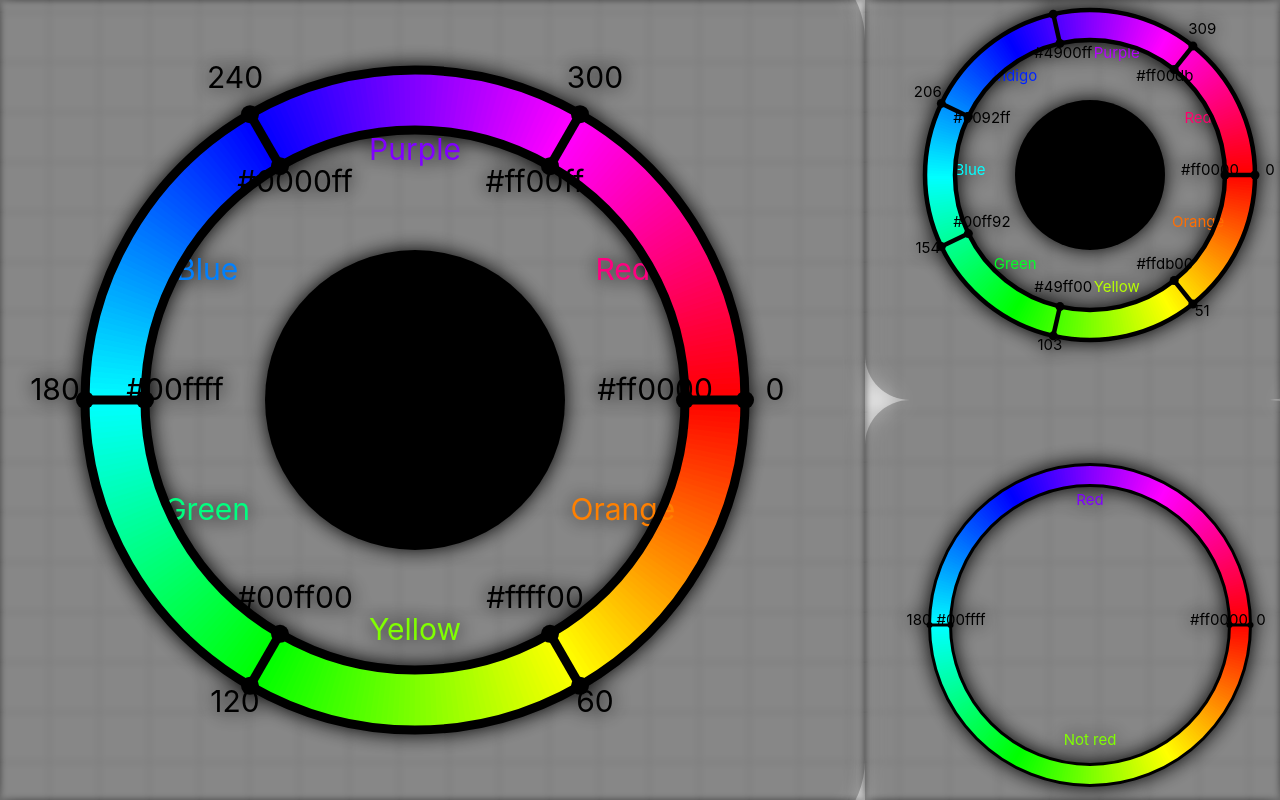
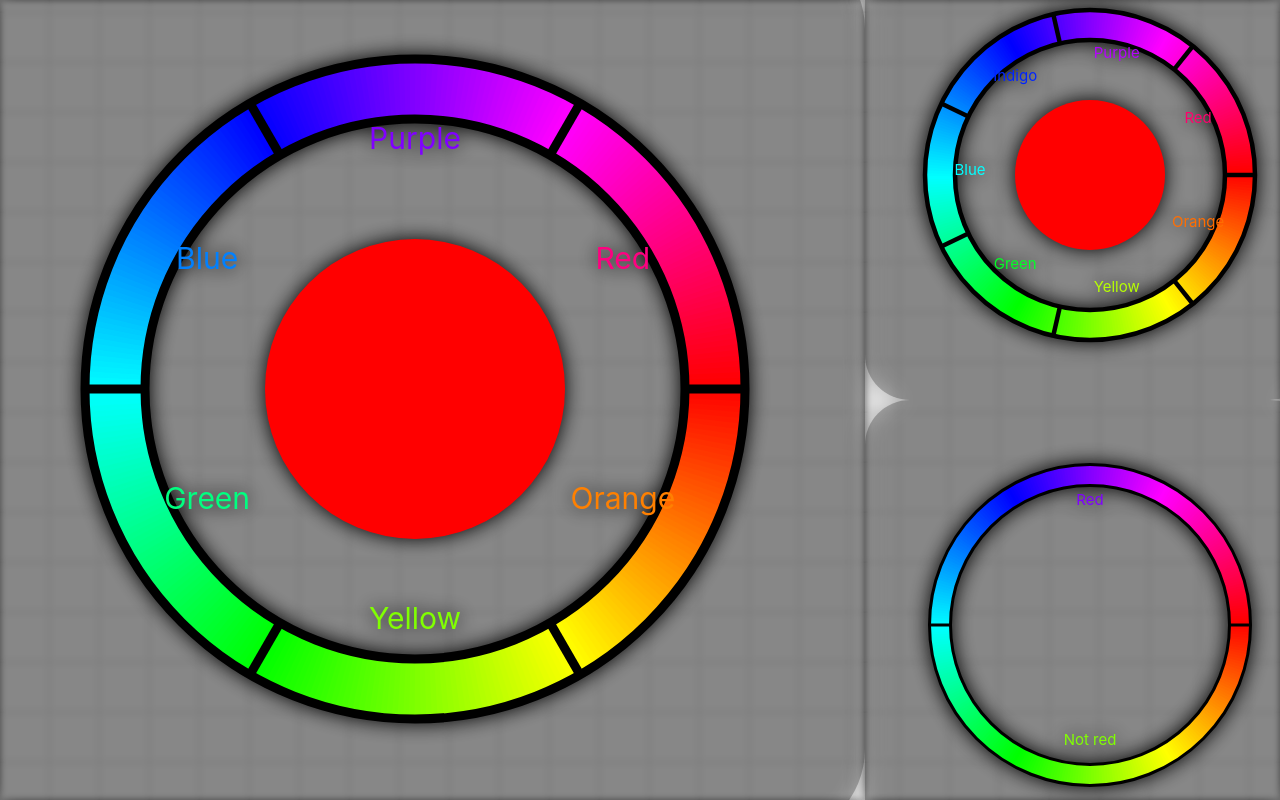
Before and after one commit to Jordan-SFU/WhatIsYellow, a React (Create React App) app in the folder what-is-yellow/: page / in a window 1280 px wide. Built offline with nearby package versions, Linux system fonts and the light colour scheme; the HTML template or start-up script is replaced by a standard one.

Commit message:
added database functionality and a few other minor edits

```diff
--- a/what-is-yellow/package.json
+++ b/what-is-yellow/package.json
@@ -7,6 +7,7 @@
     "@testing-library/jest-dom": "^5.17.0",
     "@testing-library/react": "^13.4.0",
     "@testing-library/user-event": "^13.5.0",
+    "firebase": "^10.12.4",
     "react": "^18.3.1",
     "react-dom": "^18.3.1",
     "react-scripts": "^5.0.1",
--- a/what-is-yellow/src/App.js
+++ b/what-is-yellow/src/App.js
@@ -1,14 +1,49 @@
 import React from "react";
 import CircularSlider from "./Components/CircularSlider";
 import './index.css'; // Import the CSS file
+import { useState } from "react";
+import db from "./Firebase";
+import { onSnapshot, collection, addDoc, setDoc, doc, getDoc } from "firebase/firestore";
 
 function App() {
+  const [sliderValues, setSliderValues] = useState([0, 0, 0, 0, 0, 0]);
+
+  const handleSubmit = async () => {
+    const collectionRef = collection(db, "colour wheel default");
+    const payload = { "color regions": sliderValues };
+
+    await addDoc(collectionRef, payload);
+
+    // get the document with id 'main' and its data
+    const docRef = doc(db, "colour wheel default", "main");
+    const docSnap = await getDoc(docRef);
+
+    let n = docSnap.data().n;
+    let regions = docSnap.data()["color regions"];
+
+    // calculate the new average
+    // TODO: special case for circular average
+    let newRegions = regions.map((region, index) => {
+      return (region * n + sliderValues[index]) / (n + 1);
+    });
+
+    // update the document
+    await setDoc(docRef, { "color regions": newRegions, n: n + 1 });
+  }
+
+  const handleSliderChange = (index, angle) => {
+    const newSliderValues = [...sliderValues];
+    newSliderValues[index] = angle;
+    setSliderValues(newSliderValues);
+  }
+
   return (
     <>
       <div className="container">
         <div className="grid"></div>
         <div className="slider">
-          <CircularSlider minimumDistance={5} onChange={(index, angle) => {console.log(index, angle);}}></CircularSlider>
+          <CircularSlider minimumDistance={5} onChange={handleSliderChange}></CircularSlider>
+          <button onClick={handleSubmit}>Submit</button>
         </div>
         <div className="slider">
           <CircularSlider knobs={7} textValues={["Red", "Orange", "Yellow", "Green", "Blue", "Indigo", "Purple"]} size={1.5} onChange={(index, angle) => {console.log(index, angle);}}></CircularSlider>
--- a/what-is-yellow/src/Components/CircularSlider.js
+++ b/what-is-yellow/src/Components/CircularSlider.js
@@ -1,10 +1,8 @@
-import React, { useRef, useState, useEffect } from 'react';
+import React, { useRef, useState, useEffect, useCallback } from 'react';
 import InfoBox from './InfoBox';
 import './CircularSlider.css';
 
-
-
-const CircularSlider = ({ radius = 100, knobRadius = 10, knobs = 6, thickness = 10, strokeThickness = 3, size = 3, centerScale = 1, textValues = ["Red", "Orange", "Yellow", "Green", "Blue", "Purple"], minimumDistance = 10, onChange }) => {
+const CircularSlider = ({ radius = 100, knobRadius = 10, knobs = 6, thickness = 10, strokeThickness = 3, size = 3, centerScale = 1, textValues = ["Red", "Orange", "Yellow", "Green", "Blue", "Purple"], minimumDistance = 10, onChange, initialPositions = [] }) => {
     // Utility function to convert degrees to radians
   const degToRad = (deg) => (deg * Math.PI) / 180;
 
@@ -134,43 +132,46 @@ const CircularSlider = ({ radius = 100, knobRadius = 10, knobs = 6, thickness =
   };
 
   // Event handlers for dragging knobs
-  const handleMouseDown = (index) => (e) => {
+  const handleMouseDown = useCallback((index) => (e) => {
     e.stopPropagation();
     setActiveIndex(index);
     const onMouseMove = (moveEvent) => {
+      requestAnimationFrame(() => {
         if (svgRect) {
           const x = moveEvent.clientX - svgRect.left - center.x;
           const y = moveEvent.clientY - svgRect.top - center.y;
-        let angle = clampAngle(getAngle(0, 0, x, y));
+          let angle = Math.round(clampAngle(getAngle(0, 0, x, y)));
           if (knobs > 1) {
             const prevIndex = (index - 1 + knobs) % knobs;
             const nextIndex = (index + 1) % knobs;
             angle = clampBetween(angle, angles[prevIndex], angles[nextIndex]);
           }
           setAngles((prevAngles) => {
+            if (prevAngles[index] !== angle) {
               const newAngles = [...prevAngles];
               newAngles[index] = angle;
               const color = hslToHex(angle, 100, 50);
               setLastSelectedColor(color);
               if (onChange) {
-            // round to nearest integer
                 onChange(index, Math.round(angle));
               }
               return newAngles;
+            }
+            return prevAngles;
           });
         }
+      });
     };
 
     const onMouseUp = () => {
       setActiveIndex(null);
-
       document.removeEventListener('mousemove', onMouseMove);
       document.removeEventListener('mouseup', onMouseUp);
     };
 
     document.addEventListener('mousemove', onMouseMove);
     document.addEventListener('mouseup', onMouseUp);
-  };
+  }, [svgRect, center, knobs, angles, clampAngle, clampBetween, onChange]);
 
   // Event handlers for hovering knobs
   const handleMouseEnter = (index) => () => {
@@ -244,7 +245,7 @@ const CircularSlider = ({ radius = 100, knobRadius = 10, knobs = 6, thickness =
 
   // Draw the center circle displaying the last selected color
   const colorDisplay = () => {
-    const color = lastSelectedColor || '#000000';
+    const color = lastSelectedColor || '#FF0000';
     return (
       <circle cx={center.x} cy={center.y} r={knobRadius * 5 * centerScale} fill={color} />
     );
@@ -284,66 +285,22 @@ const CircularSlider = ({ radius = 100, knobRadius = 10, knobs = 6, thickness =
     );
   });
 
-  // draw an arc connecting the two knobs
-  const arc = (start, end) => {
-    // inner arc
-    const startAngle = degToRad(start);
-    const endAngle = degToRad(end);
-    const largeArcFlag = end - start <= 180 ? '0' : '1';
-    const d = [
-      'M',
-      center.x + (radius - thickness) * Math.cos(startAngle),
-      center.y + (radius - thickness) * Math.sin(startAngle),
-      'A',
-      radius - thickness,
-      radius - thickness,
-      0,
-      largeArcFlag,
-      1,
-      center.x + (radius - thickness) * Math.cos(endAngle),
-      center.y + (radius - thickness) * Math.sin(endAngle)
-    ].join(' ');
-
-    // outer arc
-    const startAngleOuter = degToRad(start);
-    const endAngleOuter = degToRad(end);
-    const largeArcFlagOuter = end - start <= 180 ? '0' : '1';
-    const dOuter = [
-      'M',
-      center.x + (radius + thickness) * Math.cos(startAngleOuter),
-      center.y + (radius + thickness) * Math.sin(startAngleOuter),
-      'A',
-      radius + thickness,
-      radius + thickness,
-      0,
-      largeArcFlagOuter,
-      1,
-      center.x + (radius + thickness) * Math.cos(endAngleOuter),
-      center.y + (radius + thickness) * Math.sin(endAngleOuter)
-    ].join(' ');
-
+  const outlines = () => {
     return (
-      <g key={start}>
-        <path d={d} fill="none" stroke="black" strokeWidth={strokeThickness} />
-        <path d={dOuter} fill="none" stroke="black" strokeWidth={strokeThickness} />
+      <g key="outlines">
+        <circle cx={center.x} cy={center.y} r={radius + thickness} fill="none" stroke="black" strokeWidth={strokeThickness} />
+        <circle cx={center.x} cy={center.y} r={radius - thickness} fill="none" stroke="black" strokeWidth={strokeThickness} />
       </g>
     )
-  };
-
-  // Draw the arcs connecting the knobs
-  const arcElements = knobPositions.map((pos, index) => {
-    const nextIndex = (index + 1) % knobs;
-    const nextPos = knobPositions[nextIndex];
-    return arc(pos.angle, nextPos.angle);
-  });
+  }
 
   // Draw the knobs and hex values
   const knobElements = knobPositions.map((pos, index) => {
-    const color = hslToHex(pos.angle, 100, 50);
+    //const color = hslToHex(pos.angle, 100, 50);
 
     return (
       <g key={index}>
-        <text
+        {/* <text
           x={center.x + (radius - thickness * 2) * Math.cos(degToRad(pos.angle))}
           y={center.y + (radius - thickness * 2) * Math.sin(degToRad(pos.angle))}
           fontSize={10 * size}
@@ -362,7 +319,7 @@ const CircularSlider = ({ radius = 100, knobRadius = 10, knobs = 6, thickness =
           textAnchor="middle"
         >
           {Math.round(pos.angle)}
-        </text>
+        </text> */}
 
         <line
           x1={center.x + (radius - thickness) * Math.cos(degToRad(pos.angle))}
@@ -371,13 +328,22 @@ const CircularSlider = ({ radius = 100, knobRadius = 10, knobs = 6, thickness =
           y2={center.y + (radius + thickness) * Math.sin(degToRad(pos.angle))}
           stroke="black"
           strokeWidth={strokeThickness}
+        />
+
+        <circle
+          cx={center.x + radius* Math.cos(degToRad(pos.angle))}
+          cy={center.y + radius * Math.sin(degToRad(pos.angle))}
+          r={knobRadius}
+          fill="none"
+          stroke="none"
           onMouseDown={handleMouseDown(index)}
           onMouseEnter={handleMouseEnter(index)}
           onMouseLeave={handleMouseLeave(index)}
           onDoubleClick={handleKnobClick(index)}
+          pointerEvents={'bounding-box'}
         />
 
-        <circle
+        {/* <circle
           cx={center.x + (radius - thickness) * Math.cos(degToRad(pos.angle))}
           cy={center.y + (radius - thickness) * Math.sin(degToRad(pos.angle))}
           r={strokeThickness}
@@ -398,7 +364,7 @@ const CircularSlider = ({ radius = 100, knobRadius = 10, knobs = 6, thickness =
           onMouseDown={handleMouseDown(index)}
           onMouseEnter={handleMouseEnter(index)}
           onMouseLeave={handleMouseLeave(index)}
-        />
+        /> */}
       </g>
     );
   });
@@ -407,9 +373,9 @@ const CircularSlider = ({ radius = 100, knobRadius = 10, knobs = 6, thickness =
     <div className='CircularSlider'>
       <svg ref={svgRef} width={2 * (radius + knobRadius * 2) * 1.25} height={2 * (radius + knobRadius * 2) * 1.25}>
         {rainbowGradient}
+        {outlines()}
         {colorDisplay()}
         {textElements}
-        {arcElements}
         {knobElements}
       </svg>
       {knobInfo.some((info) => info) && (
--- /dev/null
+++ b/what-is-yellow/src/Firebase.js
@@ -0,0 +1,19 @@
+// Import the functions you need from the SDKs you need
+import { initializeApp } from "firebase/app";
+import { getFirestore } from "firebase/firestore";
+// TODO: Add SDKs for Firebase products that you want to use
+// https://firebase.google.com/docs/web/setup#available-libraries
+
+// Your web app's Firebase configuration
+const firebaseConfig = {
+  apiKey: "AIzaSyACuIVTTt4DZF5lmvpQuY9vMFhI-kyROm0",
+  authDomain: "what-is-yellow.firebaseapp.com",
+  projectId: "what-is-yellow",
+  storageBucket: "what-is-yellow.appspot.com",
+  messagingSenderId: "697520380028",
+  appId: "1:697520380028:web:eb62880c7d310f1e3191f9"
+};
+
+// Initialize Firebase
+const app = initializeApp(firebaseConfig);
+export default getFirestore();
```
Also changed, not shown: 1 other file (tests, documents, lock files or other folders). Lines whose indentation alone changed are shown as unchanged.
